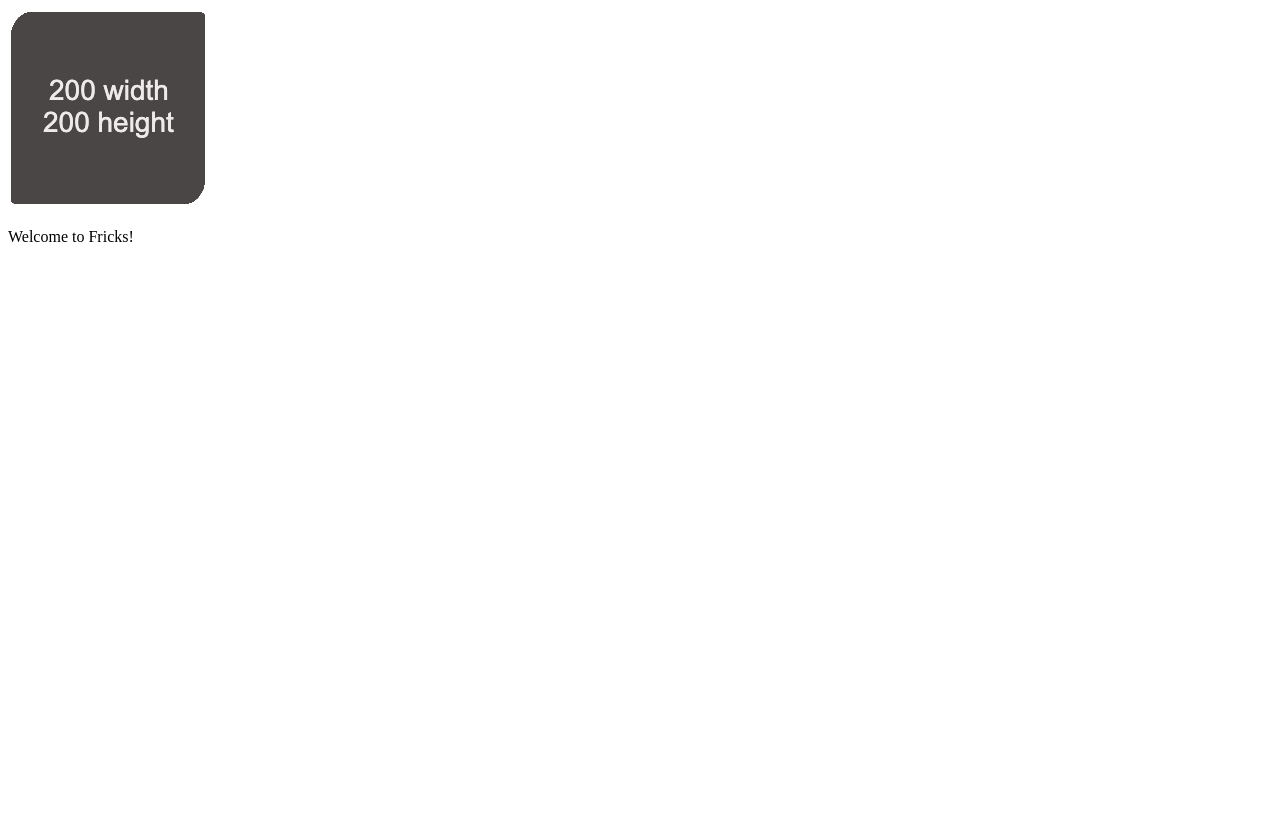
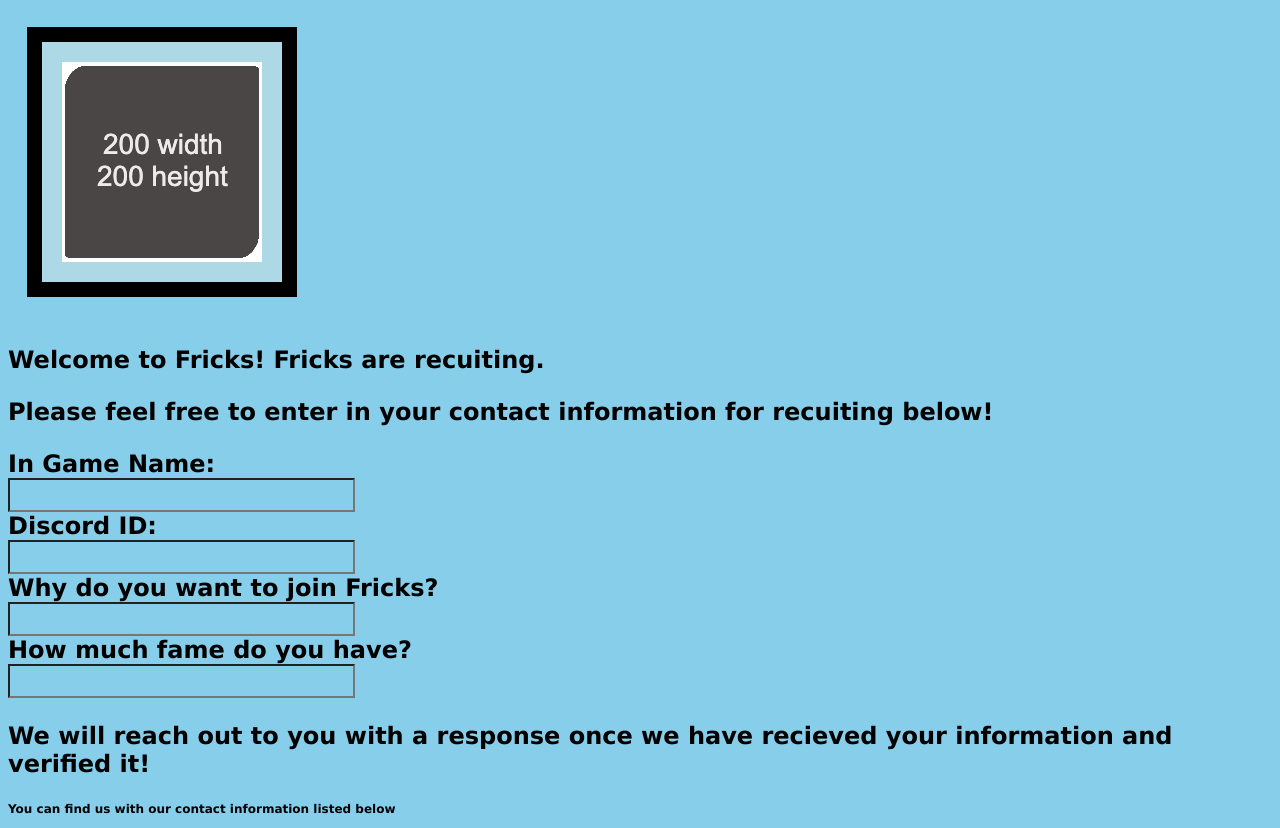
Before and after one commit to JeffM33/first-Class-Assignment, a plain HTML site: page index.html in a window 1280 px wide. Before the commit the page ends 800 px from the top, so only its background shows below. Drawn offline with Linux system fonts and the light colour scheme.

Commit message:
made changes to index and css file

```diff
--- a/assets/css/style.css
+++ b/assets/css/style.css
@@ -0,0 +1,22 @@
+/* Universal text forto unify all text to be the same */
+* {
+    font-family: "Lucida Sans Unicode", "Lucida Grande", sans-serif;
+    background-color: skyblue;
+    font-weight: bold;
+    font-size: 24px;
+}
+
+.subtext p{
+    font-size: 12px;
+}
+
+
+.fricksLogo {
+    text-align: center;
+    border: 15px solid black;
+    background-color: lightblue;
+    width: 200px;
+    height: 200px;
+    margin: 19px;
+    padding: 20px;
+}
--- a/index.html
+++ b/index.html
@@ -8,24 +8,38 @@
     <link rel="stylesheet" type="text/css" href="./assets/css/style.css">
 </head>
 
-<header>
-<!-- Need img with caption -->
-<img src="./assets/images/sample.jpg" alt="placeholder image"/>
-<br>
-<p>Welcome to Fricks!</p>
-
-</header>
 
 <body>
+    <header>
+        <!-- Need img with caption -->
+        <img class="fricksLogo" img src="./assets/images/sample.jpg" alt="placeholder image"/>
+        <br>
+        <p>Welcome to Fricks! Fricks are recuiting.</p>
+
+    </header>
 
 <!-- Need inputs for visitor contact information email etc.  -->
+    <p>Please feel free to enter in your contact information for recuiting below!</p>
+    <form>
+        <label for="fname">In Game Name:</label><br>
+        <input type="text" id="fname" name="fname"><br>
+        <label for="discordID">Discord ID:</label><br>
+        <input type="text" id="discordID" name="discordID"><br>
+        <label for="why">Why do you want to join Fricks?</label><br>
+        <input type="text" id="why" name="why"><br>
+        <label for="fame">How much fame do you have?</label><br>
+        <input type="text" id="fame" name="fame"><br>
+    </form>
 
+    <p>We will reach out to you with a response once we have recieved your information and verified it!</p>
+
+    <footer class="subtext">
+        <!-- Contact form information -->
+        <p>You can find us with our contact information listed below</p>
+
+    </footer>
 </body>
 
-<footer>
-<!-- Contact form information -->
 
 
-</footer>
-
 </html>
```
